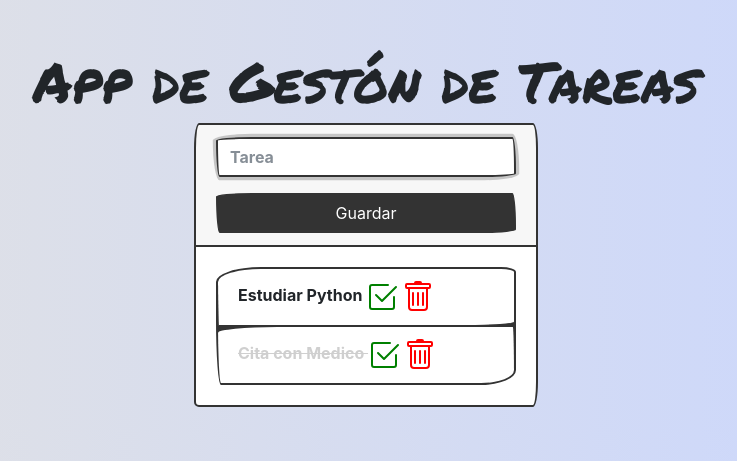
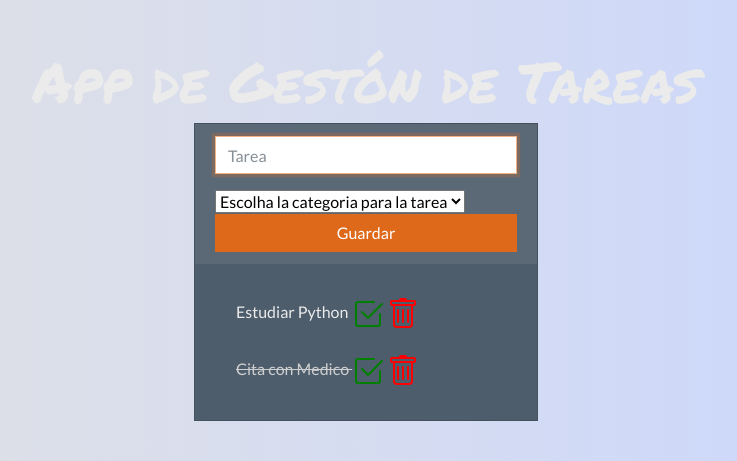
Before and after one commit to gilsdantas/task-mgn-app, a Flask app: page / in a window 1280 px wide. Shown: the top 461 px of the page, without its empty margins (274-1011 px from the left). Run offline with Flask 3, Linux system fonts and the light colour scheme; data comes from the database, SQL or seed files in the repository; both versions use the stored data as it was after the commit; some libraries are stand-ins or nearby versions; some web fonts are replaced.

Commit message:
Add requirements.txt and start a few layout improvments

```diff
--- /dev/null
+++ b/requirements.txt
@@ -0,0 +1,2 @@
+SQLAlchemy~=2.0.22
+flask~=3.0.0
--- a/templates/index.html
+++ b/templates/index.html
@@ -8,7 +8,11 @@
     <link rel="stylesheet" href="{{ url_for('static', filename='main.css') }}">
 
     <!-- Bootstrap -->
-    <link rel="stylesheet" href="https://cdn.jsdelivr.net/npm/bootswatch@4.5.2/dist/sketchy/bootstrap.min.css" integrity="sha384-RxqHG2ilm4r6aFRpGmBbGTjsqwfqHOKy1ArsMhHusnRO47jcGqpIQqlQK/kmGy9R" crossorigin="anonymous">
+    <!-- Style from PDF
+        <link rel="stylesheet" href="https://cdn.jsdelivr.net/npm/bootswatch@4.5.2/dist/sketchy/bootstrap.min.css" integrity="sha384-RxqHG2ilm4r6aFRpGmBbGTjsqwfqHOKy1ArsMhHusnRO47jcGqpIQqlQK/kmGy9R" crossorigin="anonymous">
+    -->
+    <!-- Change Style: Superhero -->
+    <link rel="stylesheet" href="https://cdn.jsdelivr.net/npm/bootswatch@4.5.2/dist/superhero/bootstrap.min.css" integrity="sha384-HnTY+mLT0stQlOwD3wcAzSVAZbrBp141qwfR4WfTqVQKSgmcgzk+oP0ieIyrxiFO" crossorigin="anonymous">
 
     <!-- Fonts -->
     <link rel="stylesheet" href="https://fonts.googleapis.com/css2?family=Permanent+Marker">
@@ -25,13 +29,28 @@
                 <div class="card"> <!--Creacion del objeto card-->
                     <div class="card-header">
                         <form action="/crear-tarea" method="post">
-                            <!-- Separamos el input del boton metiendo el input en este form-group para que los elementos no esten pegados y haya separacion entre ellos -->
+                            <!-- Separamos el input del boton metiendo el input en este form-group para que los
+                                elementos no esten pegados y haya separacion entre ellos -->
                             <div class="form-group">
                                 <input type="text" name="contenido_tarea" placeholder="Tarea" class="form-control" autofocus>
                             </div>
-                            <button type="submit" class="btn btn-primary btn-block">
-                                <!-- btn-block hace que el boton ocupe todo el ancho --> Guardar
-                            </button>
+
+                             <!-- Selecionar la categoria -->
+                            <div>
+                                <select class="form-select" aria-label="Categorias">
+                                    <option selected>Escolha la categoria para la tarea</option>
+                                    <option value="1">Education</option>
+                                    <option value="2">Salud</option>
+                                    <option value="3">Compras</option>
+                                </select>
+                            </div>
+
+                            <!-- Definir una data limite -->
+                            <div>
+
+                            </div>
+                            <!-- btn-block hace que el boton ocupe todo el ancho -->
+                            <button type="submit" class="btn btn-primary btn-block">Guardar</button>
                         </form>
                     </div>
 
```
Also changed, not shown: static/main.css (+4 -3 lines), database/tareas.db.
